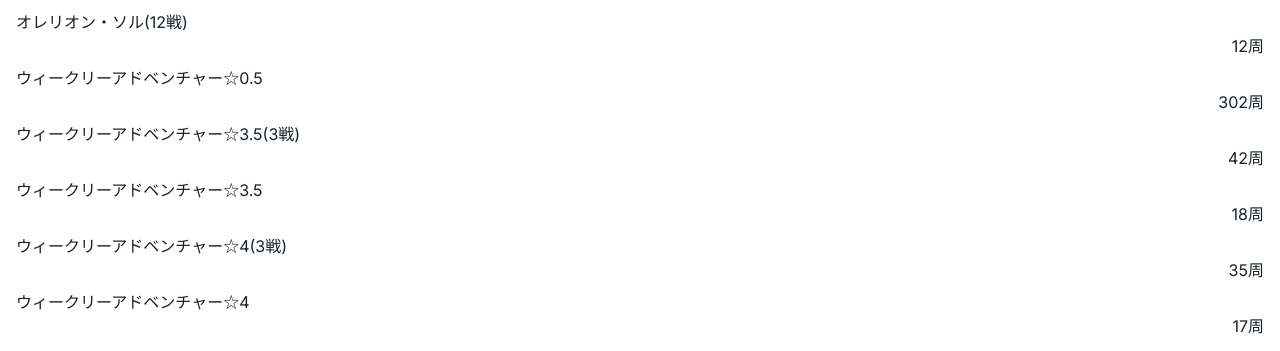
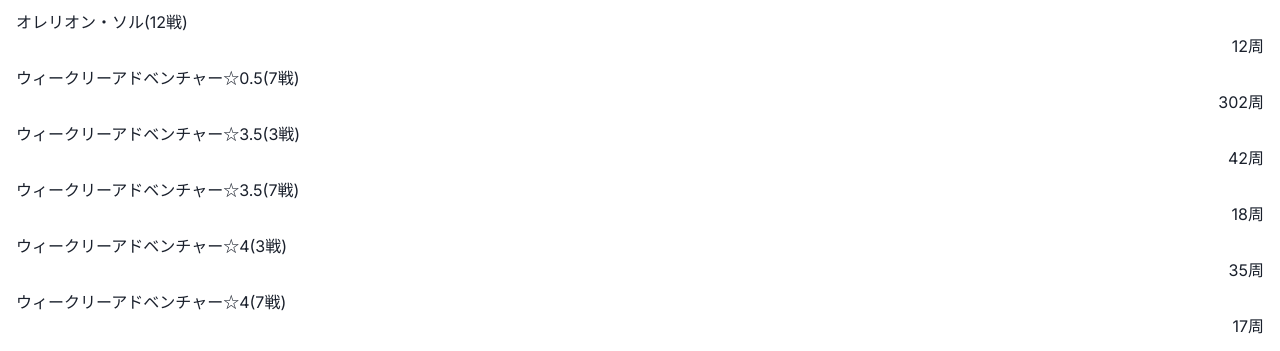
Before and after one commit to deltama37/path-of-champion-tools, a Next.js app: page / in a window 1280 px wide. Shown: the part 730-1081 px from the top of the page. Built offline with nearby package versions, Linux system fonts and the light colour scheme.

Commit message:
データ修正

```diff
--- a/src/app/data.ts
+++ b/src/app/data.ts
@@ -46,9 +46,9 @@ export const mapDataList: { name: string; experience: number }[] = [
   { name: "カイ＝サ(7戦) or スレッシュ(7戦)", experience: 1925 },
   { name: "ガリオ(9戦)", experience: 3100 },
   { name: "オレリオン・ソル(12戦)", experience: 4505 },
-  { name: "ウィークリーアドベンチャー☆0.5", experience: 170 },
+  { name: "ウィークリーアドベンチャー☆0.5(7戦)", experience: 170 },
   { name: "ウィークリーアドベンチャー☆3.5(3戦)", experience: 1230 },
-  { name: "ウィークリーアドベンチャー☆3.5", experience: 3015 },
+  { name: "ウィークリーアドベンチャー☆3.5(7戦)", experience: 3015 },
   { name: "ウィークリーアドベンチャー☆4(3戦)", experience: 1505 },
-  { name: "ウィークリーアドベンチャー☆4", experience: 3200 },
+  { name: "ウィークリーアドベンチャー☆4(7戦)", experience: 3200 },
 ];
```
